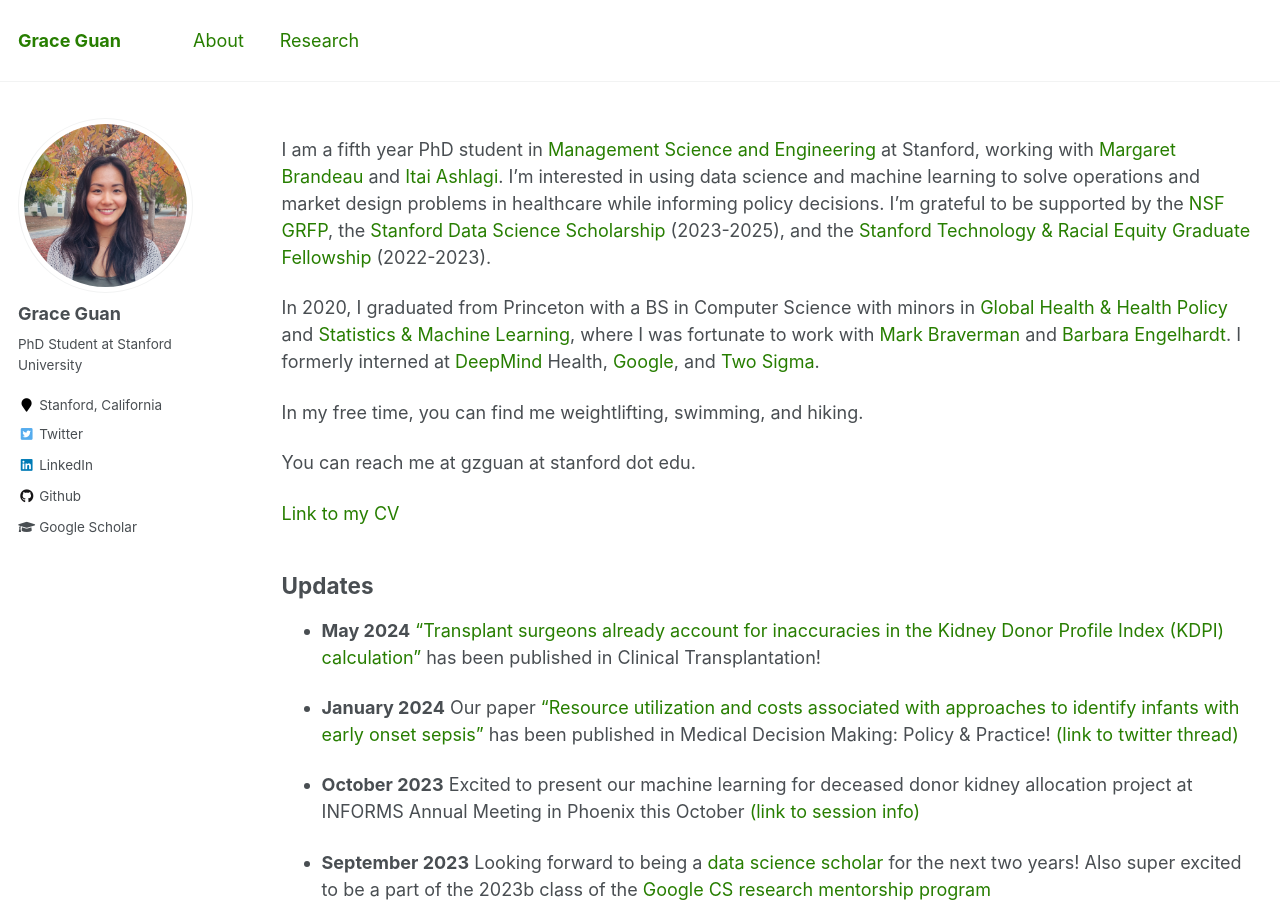
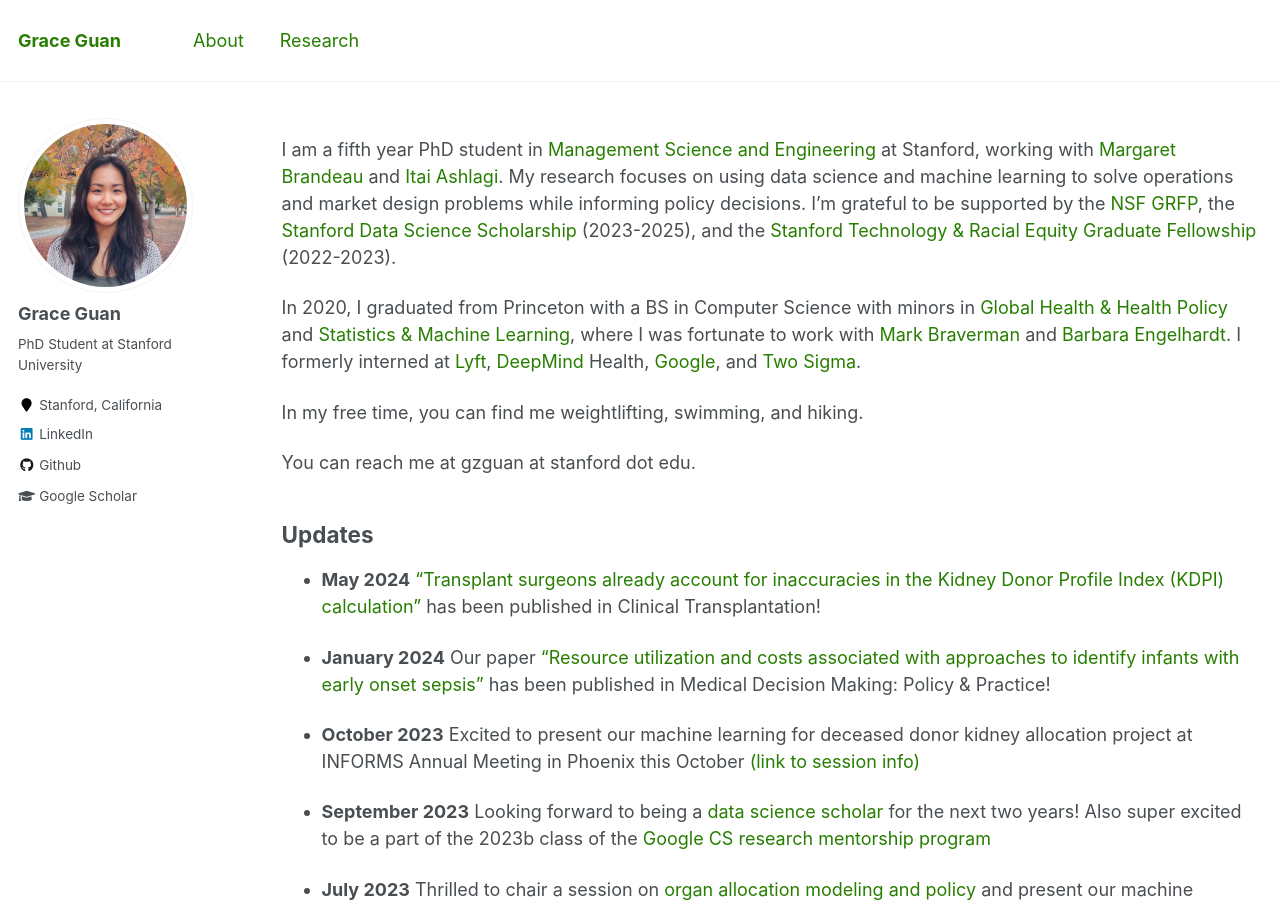
Before and after one commit to guanzgrace/guanzgrace.github.io, a Jekyll site: the page built from _pages/about.md, in a window 1280 px wide and 900 px high. Built offline with Jekyll 4.4.1, drawn with Linux system fonts in a browser that asks for light colours.

Commit message:
feb 2025 updates

```diff
--- a/_config.yml
+++ b/_config.yml
@@ -108,7 +108,7 @@ author:
   stackoverflow    : # http://stackoverflow.com/users/123456/username
   steam            :
   tumblr           :
-  twitter          : "guanzgrace"
+  twitter          :
   vine             :
   weibo            :
   xing             :
--- a/_pages/about.md
+++ b/_pages/about.md
@@ -8,22 +8,20 @@ redirect_from:
   - /about/
   - /about.html
 ---
-I am a fifth year PhD student in [Management Science and Engineering](https://msande.stanford.edu/) at Stanford, working with [Margaret Brandeau](https://profiles.stanford.edu/margaret-brandeau) and [Itai Ashlagi](https://web.stanford.edu/~iashlagi/). I'm interested in using data science and machine learning to solve operations and market design problems in healthcare while informing policy decisions. I'm grateful to be supported by the [NSF GRFP](https://www.nsfgrfp.org/), the [Stanford Data Science Scholarship](https://datascience.stanford.edu/programs/stanford-data-science-scholars-program) (2023-2025), and the [Stanford Technology & Racial Equity Graduate Fellowship](https://ccsre.stanford.edu/programs/technology-racial-equity-graduate-fellowship) (2022-2023).
+I am a fifth year PhD student in [Management Science and Engineering](https://msande.stanford.edu/) at Stanford, working with [Margaret Brandeau](https://profiles.stanford.edu/margaret-brandeau) and [Itai Ashlagi](https://web.stanford.edu/~iashlagi/). My research focuses on using data science and machine learning to solve operations and market design problems while informing policy decisions. I'm grateful to be supported by the [NSF GRFP](https://www.nsfgrfp.org/), the [Stanford Data Science Scholarship](https://datascience.stanford.edu/programs/stanford-data-science-scholars-program) (2023-2025), and the [Stanford Technology & Racial Equity Graduate Fellowship](https://ccsre.stanford.edu/programs/technology-racial-equity-graduate-fellowship) (2022-2023).
 
-In 2020, I graduated from Princeton with a BS in Computer Science with minors in [Global Health & Health Policy](https://globalhealth.princeton.edu/) and [Statistics & Machine Learning](https://csml.princeton.edu/), where I was fortunate to work with [Mark Braverman](https://mbraverm.princeton.edu/) and [Barbara Engelhardt](https://profiles.stanford.edu/barbara-engelhardt). I formerly interned at [DeepMind](https://deepmind.com/) Health, [Google](https://google.com/), and [Two Sigma](https://www.twosigma.com).
+In 2020, I graduated from Princeton with a BS in Computer Science with minors in [Global Health & Health Policy](https://globalhealth.princeton.edu/) and [Statistics & Machine Learning](https://csml.princeton.edu/), where I was fortunate to work with [Mark Braverman](https://mbraverm.princeton.edu/) and [Barbara Engelhardt](https://profiles.stanford.edu/barbara-engelhardt). I formerly interned at [Lyft](https://lyft.com/), [DeepMind](https://deepmind.com/) Health, [Google](https://google.com/), and [Two Sigma](https://www.twosigma.com).
 
 In my free time, you can find me weightlifting, swimming, and hiking.
 
 You can reach me at gzguan at stanford dot edu.
-
-[Link to my CV](https://drive.google.com/file/d/17SoBp7t2NAmZMDf0a1w4YG38mx5zj2De/view?usp=sharing)
 
 Updates
 ------
 
 * **May 2024** ["Transplant surgeons already account for inaccuracies in the Kidney Donor Profile Index (KDPI) calculation"](https://pubmed.ncbi.nlm.nih.gov/38690616/) has been published in Clinical Transplantation!
 
-* **January 2024** Our paper ["Resource utilization and costs associated with approaches to identify infants with early onset sepsis"](https://www.ncbi.nlm.nih.gov/pmc/articles/PMC10826394/) has been published in Medical Decision Making: Policy & Practice! [(link to twitter thread)](https://twitter.com/guanzgrace/status/1751989970112548925)
+* **January 2024** Our paper ["Resource utilization and costs associated with approaches to identify infants with early onset sepsis"](https://www.ncbi.nlm.nih.gov/pmc/articles/PMC10826394/) has been published in Medical Decision Making: Policy & Practice!
 
 * **October 2023** Excited to present our machine learning for deceased donor kidney allocation project at INFORMS Annual Meeting in Phoenix this October [(link to session info)](https://www.abstractsonline.com/pp8/#!/10856/session/478)
 
```
Also changed, not shown: _pages/publications.md (+1 -5 lines).
